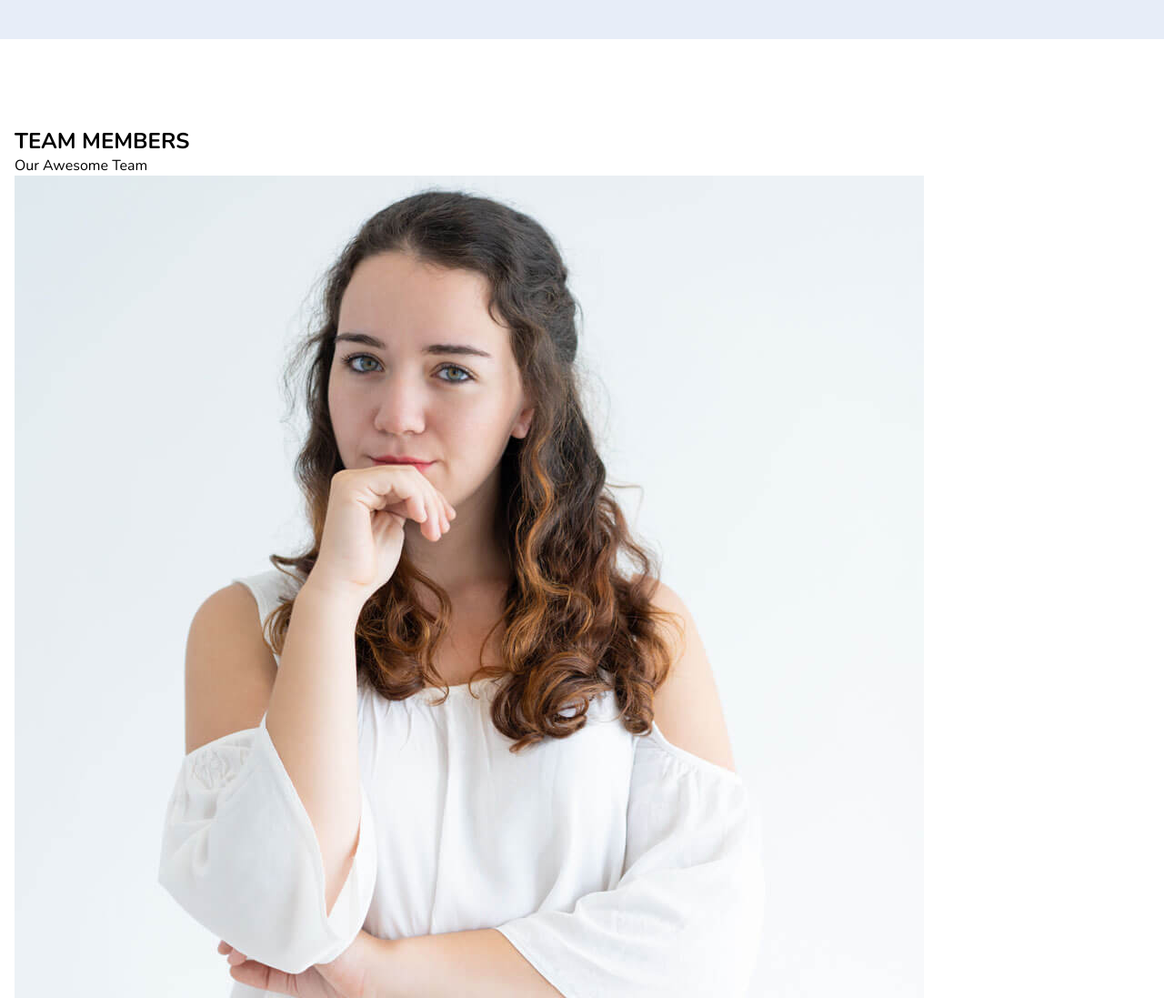
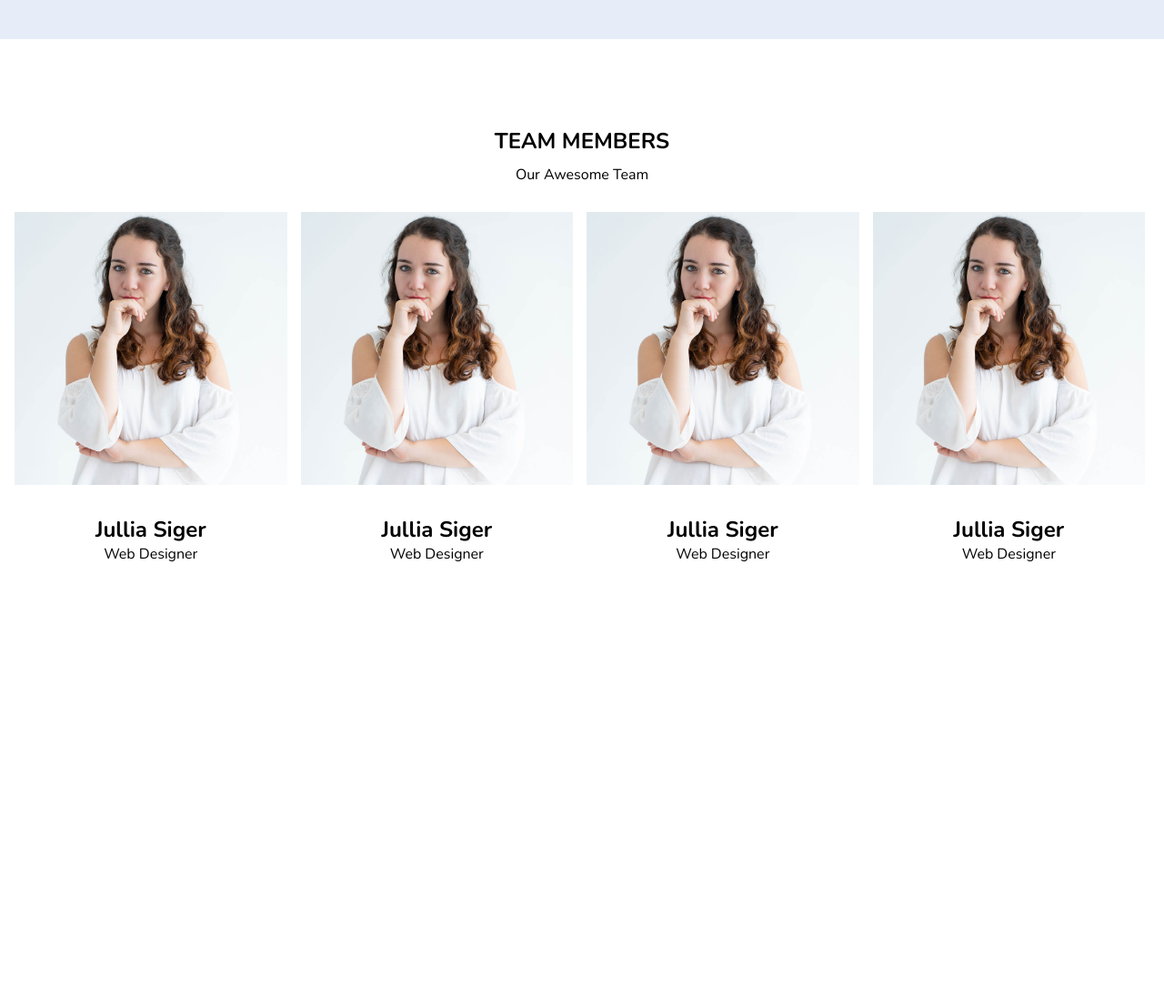
Before and after one commit to RakibHossain621/Project, a plain HTML site: page index.html in a window 1280 px wide. Shown: the part 3620-4717 px from the top of the page at 91% size. After the commit the page ends 4346 px from the top, so only its background shows below. Drawn offline with nearby package versions, Linux system fonts and the light colour scheme.

Commit message:
fixed some issue

```diff
--- a/index.css
+++ b/index.css
@@ -473,3 +473,43 @@ background-repeat: no-repeat;
 }
 
 /* contact section End */
+
+.team_text {
+  display: flex;
+  justify-content: center;
+  align-items: center;
+  flex-direction: column;
+  gap: 10px;
+}
+
+.team-wraper {
+  display: flex;
+  align-items: center;
+  gap: 15px;
+  margin-top: 30px;
+  flex-wrap: wrap;
+}
+
+.single_person {
+  width: 24%;
+}
+
+.single_person img {
+  width: 100%;
+  height: 100%;
+  object-fit: cover;
+}
+
+.team_content {
+  display: flex;
+  justify-content: center;
+  align-items: center;
+  flex-direction: column;
+  margin-top: 20px;
+  transition: all 300s ease-in-out;
+  padding: 10px 25px;
+}
+
+.team_content:hover{
+  background-color: var(--btn-color);
+}
--- a/index.html
+++ b/index.html
@@ -307,10 +307,36 @@
                     <div class="team_img">
                         <img src="img/team8.jpg" alt="team">
                     </div>
-                    <div class="image_head">
-
+                    <div class="team_content">
                         <h1>Jullia Siger</h1>
-                            <p>Web Designer</p>
+                        <p>Web Designer</p>
+                    </div>
+                </div>
+                <div class="single_person">
+                    <div class="team_img">
+                        <img src="img/team8.jpg" alt="team">
+                    </div>
+                    <div class="team_content">
+                        <h1>Jullia Siger</h1>
+                        <p>Web Designer</p>
+                    </div>
+                </div>
+                <div class="single_person">
+                    <div class="team_img">
+                        <img src="img/team8.jpg" alt="team">
+                    </div>
+                    <div class="team_content">
+                        <h1>Jullia Siger</h1>
+                        <p>Web Designer</p>
+                    </div>
+                </div>
+                <div class="single_person">
+                    <div class="team_img">
+                        <img src="img/team8.jpg" alt="team">
+                    </div>
+                    <div class="team_content">
+                        <h1>Jullia Siger</h1>
+                        <p>Web Designer</p>
                     </div>
                 </div>
 
```
